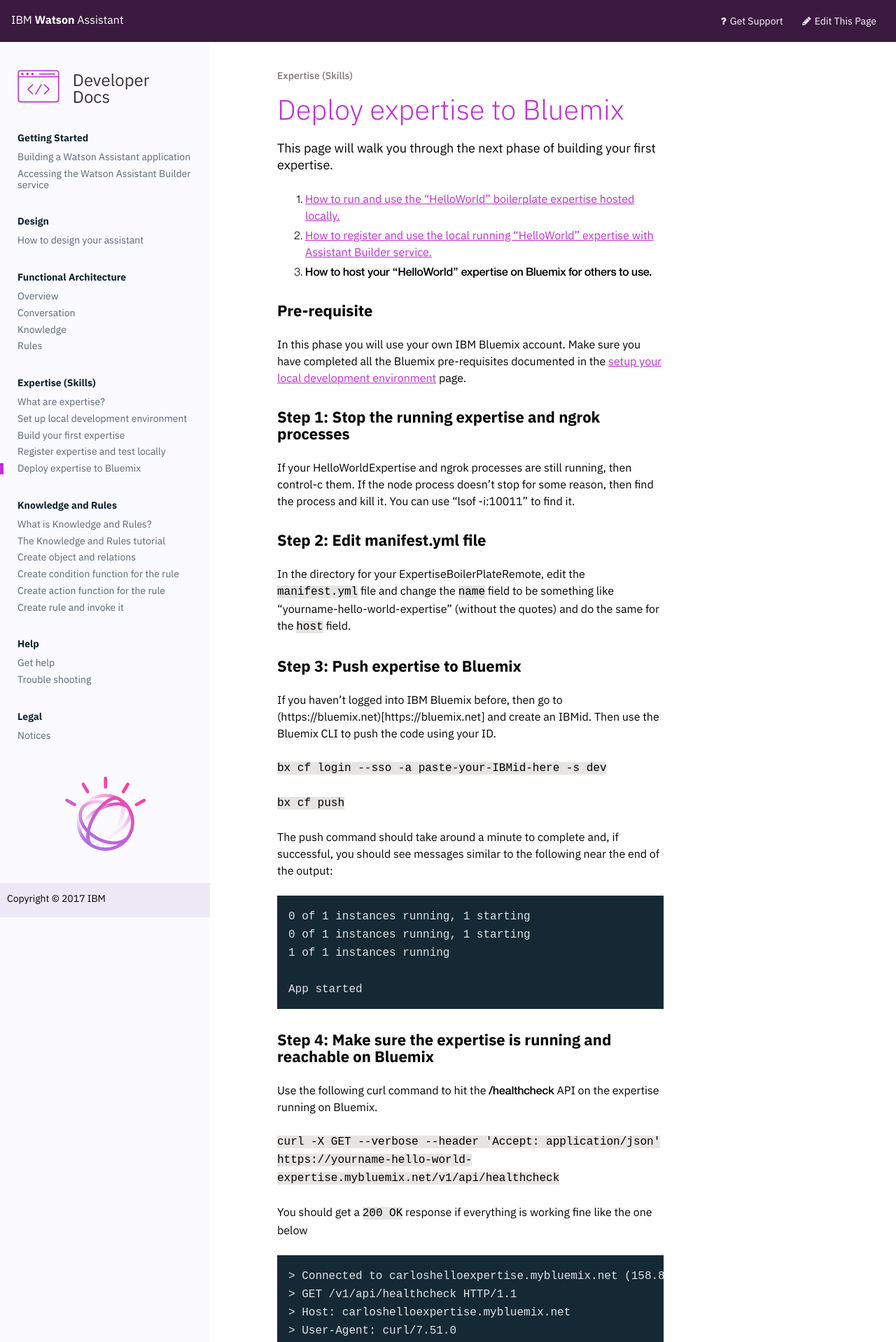
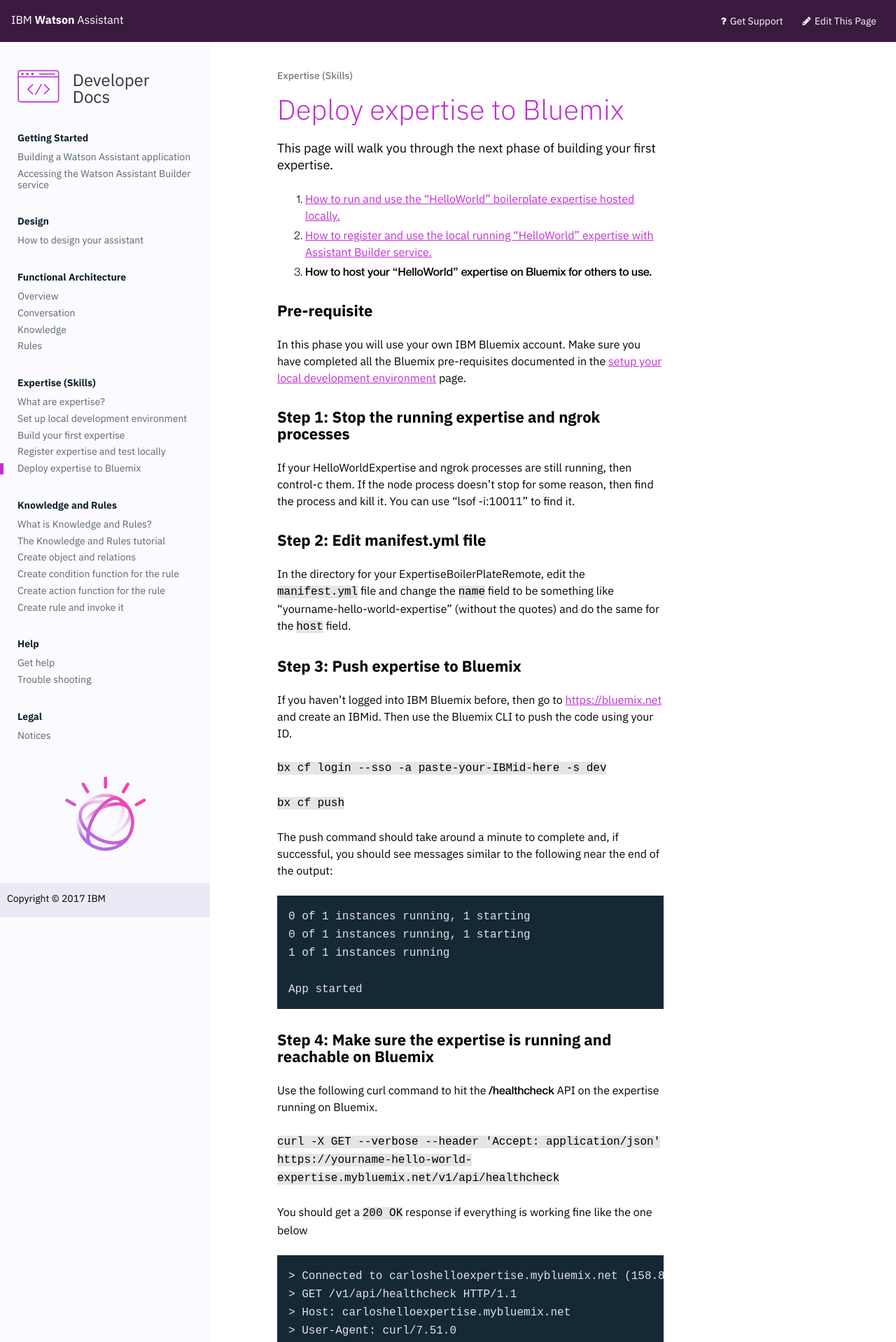
Before and after one commit to Watson-Personal-Assistant/developer, a Jekyll site: the page built from _content/expertise/deploy-to-bluemix.md, in a window 1280 px wide. Shown: the top 1918 px of the page at 70% size. Built offline with Jekyll 4.4.1, drawn with Linux system fonts in a browser that asks for light colours.

Commit message:
fix broken anchor link to bluemix

```diff
--- a/_content/expertise/deploy-to-bluemix.md
+++ b/_content/expertise/deploy-to-bluemix.md
@@ -18,7 +18,7 @@
 In the directory for your ExpertiseBoilerPlateRemote, edit the `manifest.yml` file and change the `name` field to be something like "yourname-hello-world-expertise" (without the quotes) and do the same for the `host` field.
 
 ### Step 3: Push expertise to Bluemix
-If you haven't logged into IBM Bluemix before, then go to (https://bluemix.net)[https://bluemix.net] and create an IBMid.  Then use the Bluemix CLI to push the code using your ID.
+If you haven't logged into IBM Bluemix before, then go to [https://bluemix.net](https://bluemix.net) and create an IBMid.  Then use the Bluemix CLI to push the code using your ID.
 
 `bx cf login --sso -a paste-your-IBMid-here -s dev`
 
```
